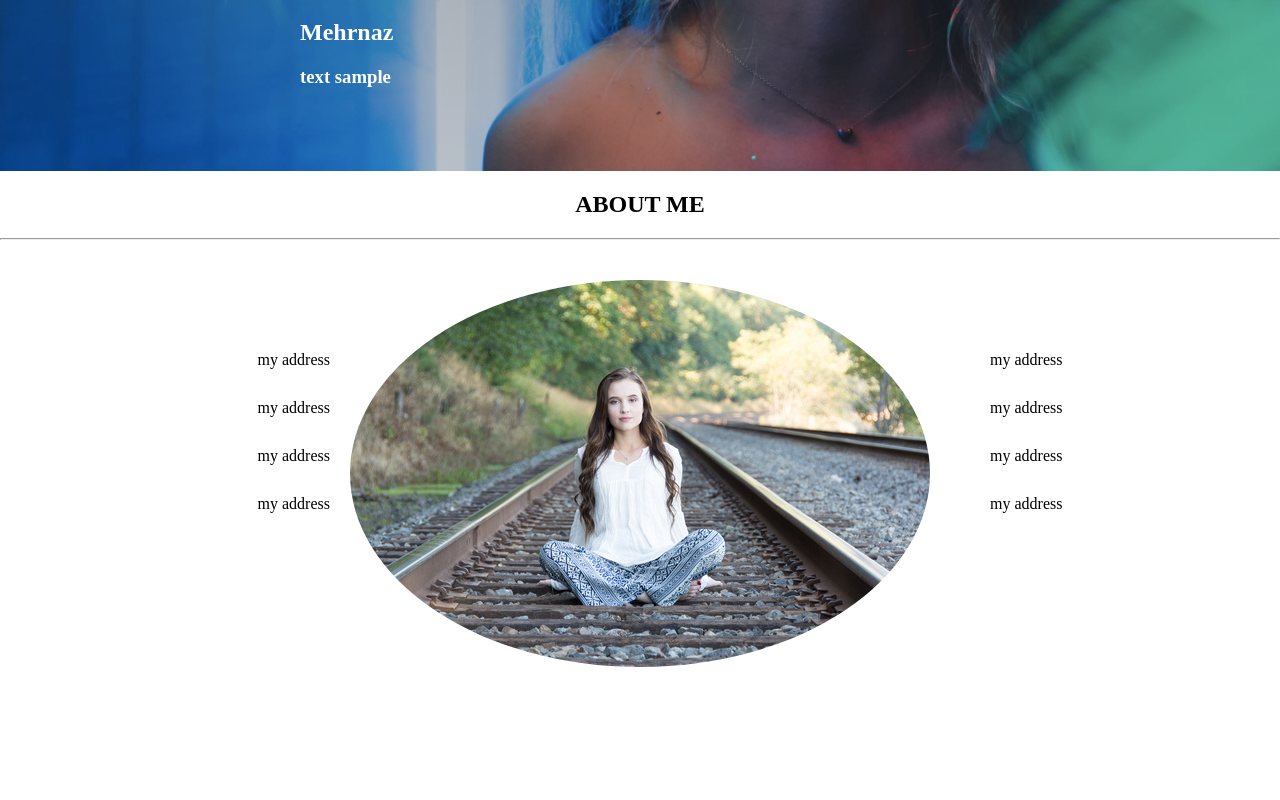
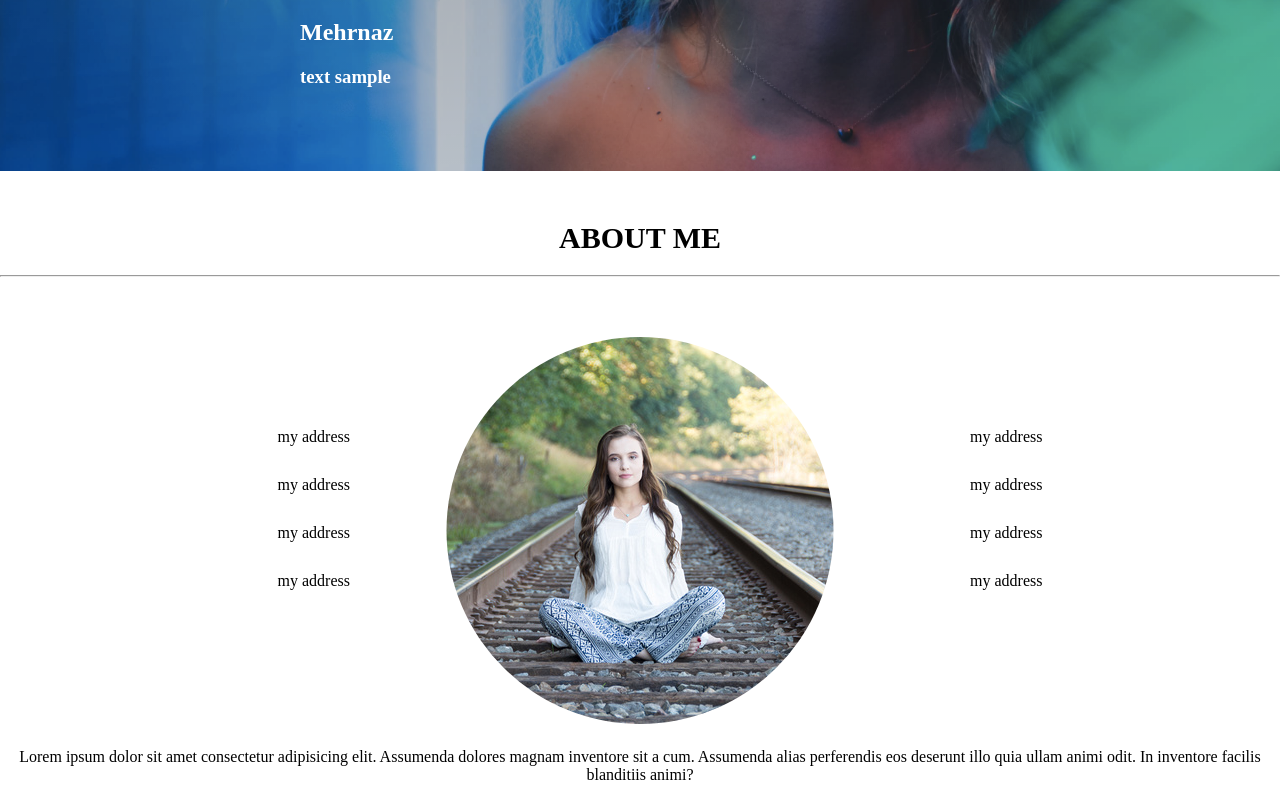
Before and after one commit to mehrnaz-ghaffar/portfolio, a Vue app: page / in a window 1280 px wide. Shown: the part 629-1429 px from the top of the page. Before the commit the page ends 1340 px from the top, so only its background shows below. Built offline with nearby package versions, Linux system fonts and the light colour scheme.

Commit message:
worked on about section

```diff
--- a/src/App.vue
+++ b/src/App.vue
@@ -6,7 +6,7 @@
 
 
      <nav
-      v-on:click="test()"
+      v-on:click="toggle()"
        v-bind:class="{ navbarActive: opened}"
       >
       <h1>MENUE</h1>
@@ -20,7 +20,9 @@
     </nav>
 
 
-    <main>
+    <main
+    v-bind:class="{ navbarActiveMenue: opened}"
+    >
 
       <!-- Introduction Section -->
       <section class="introductionImage">
@@ -35,7 +37,7 @@
       <section class="about">
         <h2>ABOUT ME</h2>
         <hr>
-        <!-- <v-divider></v-divider> -->
+
 
         <div class="aboutContainer">
           <div class="aboutText" id="leftDiv">
@@ -60,8 +62,12 @@
 
           </div>
 
+
         </div>
-
+        <div class="aboutInformation">
+          <p>Lorem ipsum dolor sit amet consectetur adipisicing elit. Assumenda dolores magnam inventore sit a cum.
+             Assumenda alias perferendis eos deserunt illo quia ullam animi odit. In inventore facilis blanditiis animi?</p>
+        </div>
       </section>
     </main>
   </div>
@@ -81,7 +87,7 @@ export default {
         }
     },
     methods: {
-      test : function(){
+      toggle : function(){
         this.opened = !this.opened
         console.log(this.opened)
       }
@@ -185,24 +191,27 @@ body {
   box-sizing: border-box;
 }
 
-/* nav , section{
+
+
+
+nav , section{
   transition: transform 150ms ease-out;
-} */
+}
 
-/* main{
+main{
   z-index: 0;
-  position: absolute;
+  /* position: absolute; */
   top: 0;
   left: 0;
   bottom: 0;
   right: 0;
   align-items: center;
-  display: flex;
+  /* display: flex; */
   overflow: hidden;
   background-size: cover;
-} */
+}
 
-/* main::after{
+main::after{
   content: '';
   display: block;
   position: absolute;
@@ -217,27 +226,30 @@ body {
   transition: opacity 150ms ease-out , visibility 0s 150ms;
 }
 
-main.navbarActive{
+.navbarActiveMenue{
   border-radius: 0.001px;
   transform: translateX(16em) rotateY(15deg);
 
 }
 
-main.navbarActive::after{
+.navbarActiveMenue::after{
   visibility: visible;
   opacity: 1;
   transition: opacity 150ms ease-out , visibility 0s;
-} */
+}
 
 
-/* main.navbarHover{
+main.navbarHover{
   border-radius: 0.001px;
   transform: translateX(1em) rotateY(1deg);
-} */
+}
 
 
 
 
+
+
+/* Introduction Section */
 .introductionImage {
   width: 100%;
   height: 100vh;
@@ -257,19 +269,33 @@ main.navbarActive::after{
   padding-left: 300px;
 }
 
+@media only screen and (max-width: 1271px){
+   .introductionText{
+     padding-left: 100px;
+   }
+}
+
+
+/* About Section */
+.about{
+  margin-top: 50px;
+}
+
 .about h2{
   text-align: center;
   margin: 20px;
+  font-size:30px;
 }
 
 .aboutContainer{
-  margin: 40px;
+  margin: 60px 20px 20px 20px;
   display: flex;
   justify-content: center;
 }
 
 .aboutText{
-  margin-top: 30px;
+  /* margin-top: 30px; */
+  margin-top: inherit;
 }
 
 .aboutText ul li{
@@ -277,13 +303,17 @@ main.navbarActive::after{
   line-height: 3rem;
 }
 
-#leftDiv , #rightDiv{
-  margin: 40px 20px 20px;
+/* #leftDiv{
 
+} */
+
+.aboutImage img{
+
+  clip-path: circle();
 }
 
-.aboutImage img{
-  border-radius: 50%;
+.aboutInformation p{
+  text-align: center;
 }
 
 </style>
```
